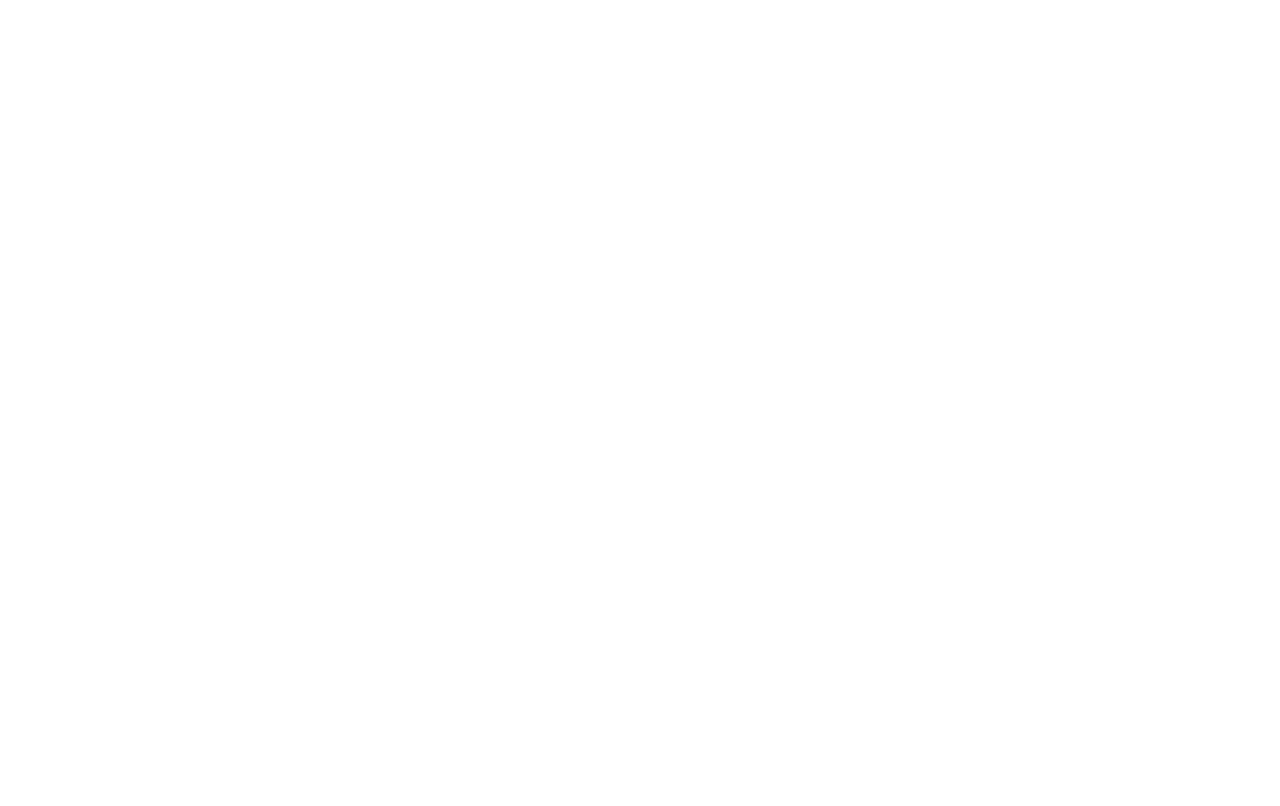
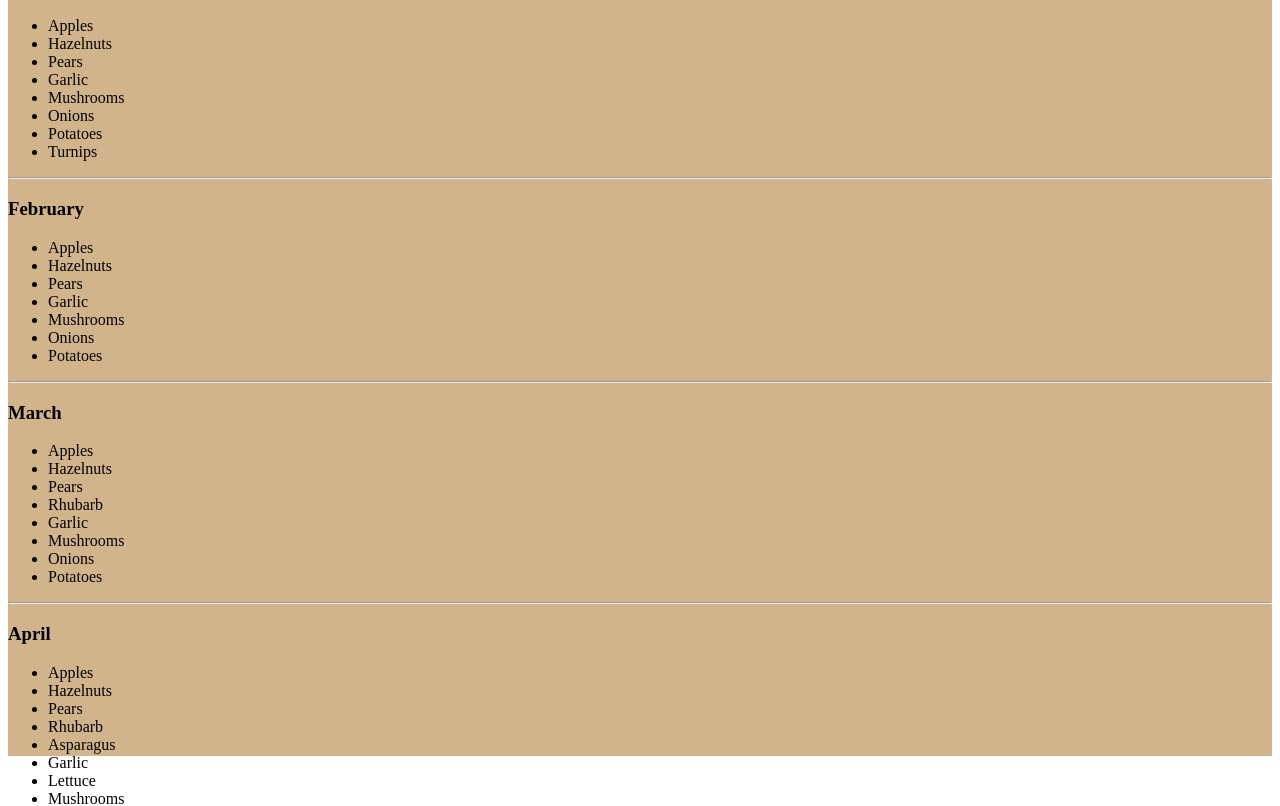
Before and after one commit to glitchwizard/reactCSSLesson-AveryOrganicFarms, a React app: page / in a window 1280 px wide. Shown: the part 860-1666 px from the top of the page. Before the commit the page ends 800 px from the top, so only its background shows below. Built offline with nearby package versions, Linux system fonts and the light colour scheme.

Commit message:
add full product listing on main page
Co-Authored-By: Charley <glitchwizard@gmail.com>
Co-Authored-By: Jared <jaredreando@gmail.com>

```diff
--- a/src/components/App.jsx
+++ b/src/components/App.jsx
@@ -1,10 +1,12 @@
 import React from 'react';
 import MarketSchedule from './MarketSchedule';
+import ProduceMonth from './ProduceMonth';
 
 function App() {
   return (
     <div>
       <MarketSchedule/>
+      <ProduceMonth/>
     </div>
   );
 }
--- a/src/components/MarketSchedule.jsx
+++ b/src/components/MarketSchedule.jsx
@@ -1,10 +1,15 @@
 import React from 'react';
-import * as data from './masterSchedule';
+import * as data from './data/masterSchedule';
 import MarketDay from './MarketDay';
+
+
+const fullPage = {
+  height: '100vh'
+};
 
 function MarketSchedule() {
   return (
-    <div>
+    <div style={fullPage}>
       <hr/>
       {data.masterSchedule.map((marketDay, index) =>
         <MarketDay day = {marketDay.day}
@@ -18,4 +23,6 @@
   );
 }
 
+
+
 export default MarketSchedule;
--- /dev/null
+++ b/src/components/ProduceMonth.jsx
@@ -0,0 +1,25 @@
+import React from 'react';
+import * as data from './data/availableProduce';
+import SeasonalOfferings from './SeasonalOfferings';
+
+
+const fullPage = {
+  height: '100vh',
+  background: 'tan'
+};
+
+function ProduceMonth() {
+  return (
+    <div style={fullPage}>
+      <hr/>
+      {data.availableProduce.map((monthObject, index)  =>
+        <SeasonalOfferings month = {monthObject.month}
+          selection = {monthObject.selection}
+          key = {index}
+        />
+      )}
+    </div>
+  );
+}
+
+export default ProduceMonth;
--- /dev/null
+++ b/src/components/SeasonalOfferings.jsx
@@ -0,0 +1,24 @@
+import React from 'react';
+import PropTypes from 'prop-types';
+
+function SeasonalOfferings({month, selection}) {
+  return (
+    <div>
+      <h3>{month}</h3>
+      <ul>
+        {selection.map((selectionItem, index) =>
+          <li key={index}>{selectionItem} </li>
+        )}
+      </ul>
+      <hr/>
+    </div>
+  );
+}
+
+SeasonalOfferings.propTypes = {
+  month: PropTypes.string.isRequired,
+  selection: PropTypes.array.isRequired,
+};
+
+
+export default SeasonalOfferings;
--- /dev/null
+++ b/src/components/data/availableProduce.jsx
@@ -0,0 +1,270 @@
+/*eslint-disable */
+export const availableProduce = [
+   {
+      month: "January",
+      selection: [
+         "Apples",
+         "Hazelnuts",
+         "Pears",
+         "Garlic",
+         "Mushrooms",
+         "Onions",
+         "Potatoes",
+         "Turnips"
+      ]
+   },
+   {
+      month: "February",
+      selection: [
+         "Apples",
+         "Hazelnuts",
+         "Pears",
+         "Garlic",
+         "Mushrooms",
+         "Onions",
+         "Potatoes"
+      ]
+   },
+   {
+      month: "March",
+      selection: [
+         "Apples",
+         "Hazelnuts",
+         "Pears",
+         "Rhubarb",
+         "Garlic",
+         "Mushrooms",
+         "Onions",
+         "Potatoes"
+      ]
+   },
+   {
+      month: "April",
+      selection: [
+         "Apples",
+         "Hazelnuts",
+         "Pears",
+         "Rhubarb",
+         "Asparagus",
+         "Garlic",
+         "Lettuce",
+         "Mushrooms",
+         "Onions",
+         "Potatoes"
+      ]
+   },
+   {
+      month: "May",
+      selection: [
+         "Apples",
+         "Hazelnuts",
+         "Pears",
+         "Rhubarb",
+         "Asparagus",
+         "Cauliflower",
+         "Garlic",
+         "Lettuce",
+         "Potatoes",
+         "Radishes"
+      ]
+   },
+   {
+      month: "June",
+      selection: [
+         "Apples",
+         "Hazelnuts",
+         "Pears",
+         "Rhubarb",
+         "Blackberries",
+         "Cherries",
+         "Raspberries",
+         "Strawberries",
+         "Asparagus",
+         "Broccoli",
+         "Cauliflower",
+         "Kohlrabi",
+         "Lettuce",
+         "Mushrooms",
+         "Potatoes",
+         "Radishes",
+         "Squash"
+      ]
+   },
+   {
+      month: "July",
+      selection: [
+         "Apples",
+         "Hazelnuts",
+         "Pears",
+         "Rhubarb",
+         "Apricots",
+         "Blackberries",
+         "Blueberries",
+         "Cherries",
+         "Melons",
+         "Nectarines",
+         "Peaches",
+         "Raspberries",
+         "Strawberries",
+         "Tomatoes",
+         "Beets",
+         "Broccoli",
+         "Brussel Sprouts",
+         "Cabbage",
+         "Carrots",
+         "Cauliflower",
+         "Cucumber",
+         "Eggplant",
+         "Garlic",
+         "Green Beans",
+         "Kohlrabi",
+         "Lettuce",
+         "Mushrooms",
+         "Potatoes",
+         "Radishes",
+         "Squash",
+         "Turnips"
+      ]
+   },
+   {
+      month: "August",
+      selection: [
+         "Apples",
+         "Apricots",
+         "Blackberries",
+         "Blueberries",
+         "Cherries",
+         "Melons",
+         "Nectarines",
+         "Peaches",
+         "Pears",
+         "Plums",
+         "Raspberries",
+         "Rhubarb",
+         "Strawberries",
+         "Tomatoes",
+         "Beets",
+         "Broccoli",
+         "Brussel Sprouts",
+         "Cabbage",
+         "Carrots",
+         "Cauliflower",
+         "Corn",
+         "Cucumber",
+         "Eggplant",
+         "Garlic",
+         "Green Beans",
+         "Kohlrabi",
+         "Lettuce",
+         "Mushrooms",
+         "Onions",
+         "Peas",
+         "Peppers",
+         "Potatoes",
+         "Radishes",
+         "Squash",
+         "Turnips"
+      ]
+   },
+   {
+      month: "September",
+      selection: [
+         "Apples",
+         "Blueberries",
+         "Grapes",
+         "Melons",
+         "Peaches",
+         "Pears",
+         "Plums",
+         "Raspberries",
+         "Tomatoes",
+         "Broccoli",
+         "Brussel Sprouts",
+         "Cabbage",
+         "Carrots",
+         "Cauliflower",
+         "Corn",
+         "Cucumber",
+         "Eggplant",
+         "Garlic",
+         "Green Beans",
+         "Kohlrabi",
+         "Lettuce",
+         "Mushrooms",
+         "Onions",
+         "Peas",
+         "Peppers",
+         "Potatoes",
+         "Radishes",
+         "Squash",
+         "Turnips"
+      ]
+   },
+   {
+      month: "October",
+      selection: [
+         "Apples",
+         "Grapes",
+         "Hazelnuts",
+         "Melons",
+         "Peaches",
+         "Pears",
+         "Tomatoes",
+         "Broccoli",
+         "Brussel Sprouts",
+         "Cabbage",
+         "Carrots",
+         "Cauliflower",
+         "Corn",
+         "Cucumber",
+         "Eggplant",
+         "Garlic",
+         "Green Beans",
+         "Kohlrabi",
+         "Lettuce",
+         "Mushrooms",
+         "Onions",
+         "Peas",
+         "Peppers",
+         "Potatoes",
+         "Pumpkins",
+         "Radishes",
+         "Squash",
+         "Turnips"
+      ]
+   },
+   {
+      month: "November",
+      selection: [
+         "Apples",
+         "Hazelnuts",
+         "Pears",
+         "Broccoli",
+         "Carrots",
+         "Cauliflower",
+         "Garlic",
+         "Mushrooms",
+         "Onions",
+         "Potatoes",
+         "Squash",
+         "Turnips"
+      ]
+   },
+   {
+      month: "December",
+      selection: [
+         "Apples",
+         "Hazelnuts",
+         "Pears",
+        "Broccoli",
+         "Carrots",
+         "Cauliflower",
+         "Garlic",
+         "Mushrooms",
+         "Onions",
+         "Potatoes",
+         "Turnips"
+      ]
+   }
+];
+/*eslint-enable */
```
Also changed, not shown: src/components/data/masterSchedule.jsx (renamed from src/components/masterSchedule.jsx), src/index.jsx (line endings or trailing spaces).
